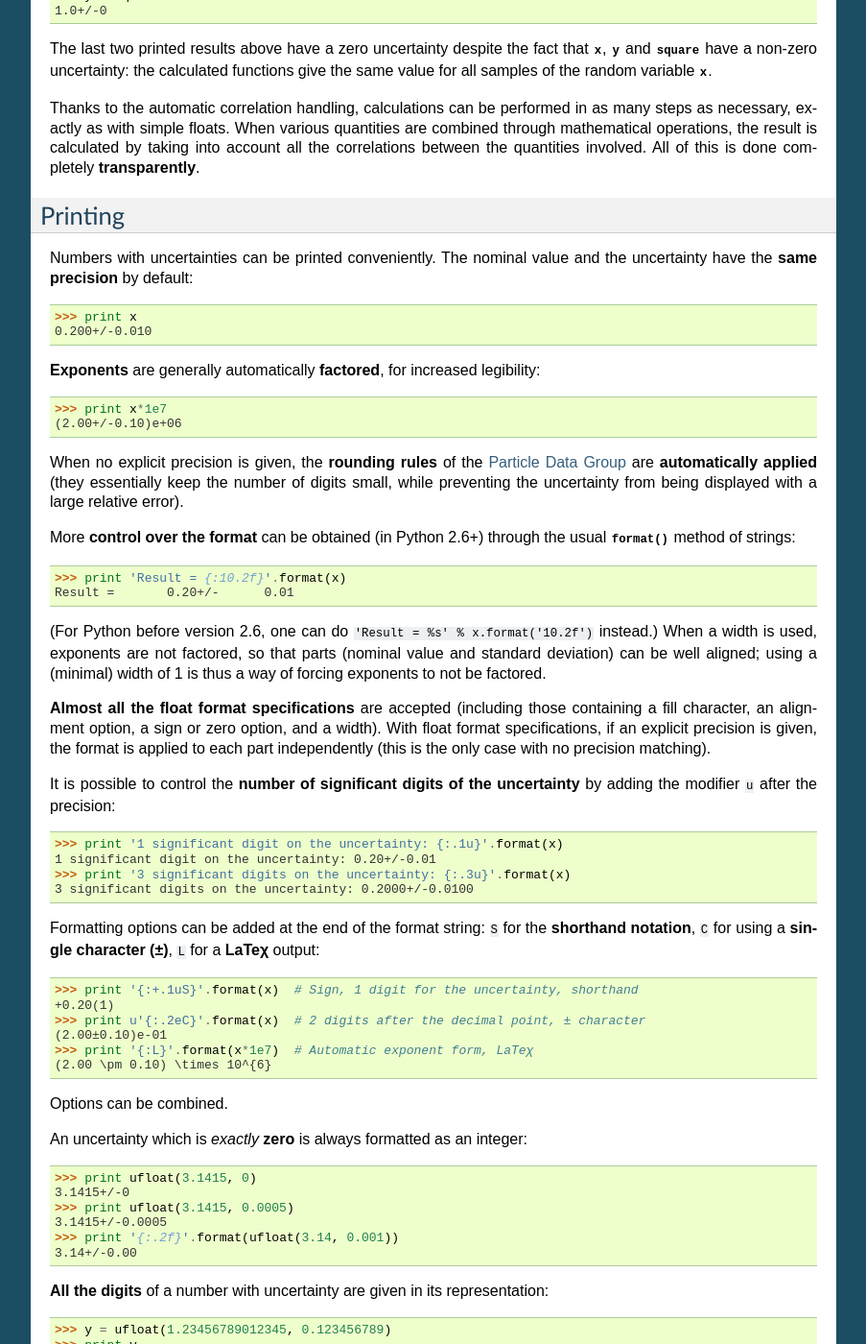
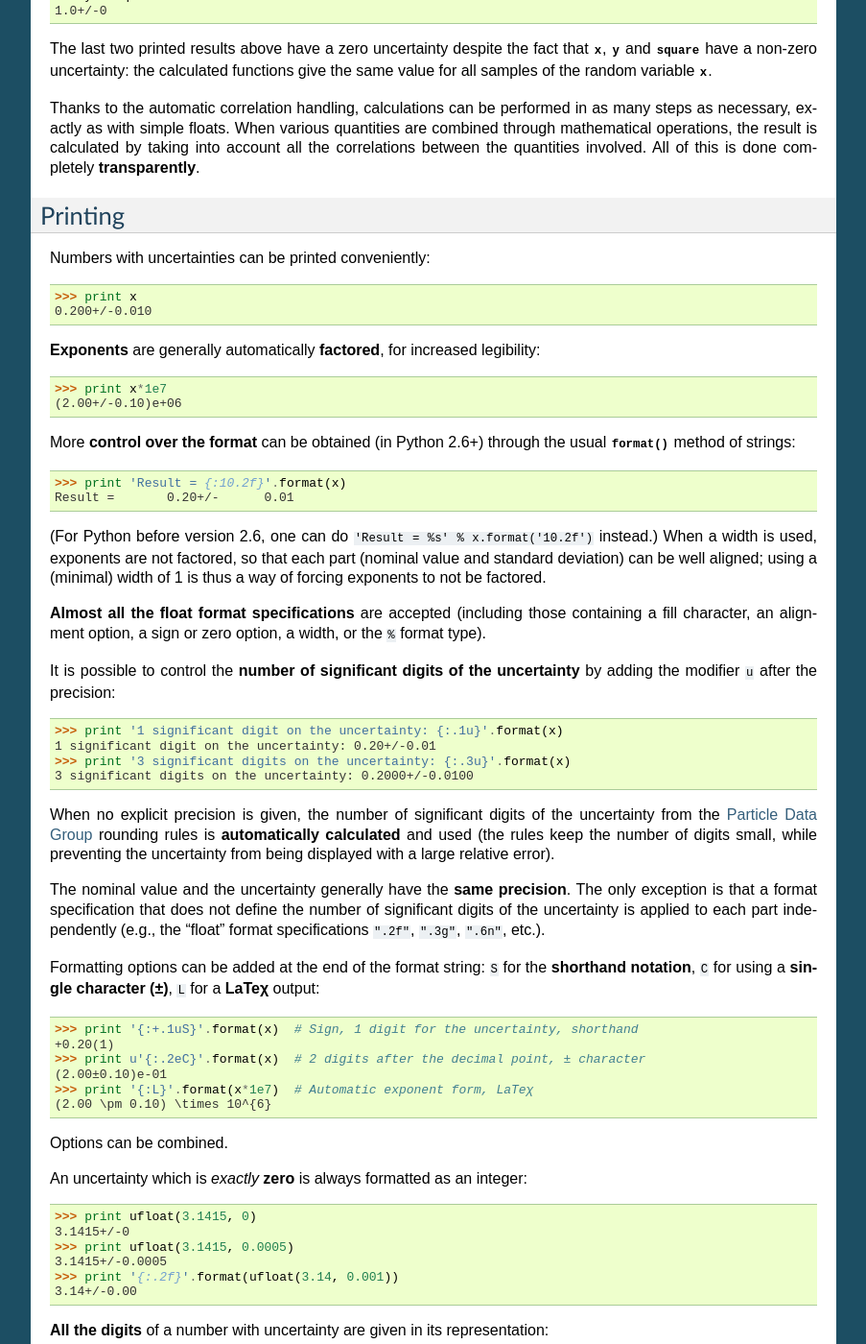
Before and after one commit to lmfit/uncertainties, a Sphinx documentation site: the page built from doc/user_guide.rst, in a window 1280 px wide and 1400 px high, scrolled down 2068 px. Shown: the whole window at 96% size, without its empty margins (198-1101 px from the left). Built offline with Sphinx 7.4.7, drawn with Linux system fonts in a browser that asks for light colours; the version number is read from the project's files by our own code.

Commit message:
Reworked the description of the "uncertainty control" mode.

```diff
--- a/doc/user_guide.rst
+++ b/doc/user_guide.rst
@@ -147,8 +147,7 @@ Printing
 
 .. Basic examples:
 
-Numbers with uncertainties can be printed conveniently. The nominal
-value and the uncertainty have the **same precision** by default:
+Numbers with uncertainties can be printed conveniently:
 
 >>> print x
 0.200+/-0.010
@@ -161,13 +160,6 @@ legibility:
 
 .. Usage:
 
-When no explicit precision is given, the **rounding rules** of the
-`Particle Data Group
-<http://PDG.lbl.gov/2010/reviews/rpp2010-rev-rpp-intro.pdf>`_ are
-**automatically applied** (they essentially keep the number of digits
-small, while preventing the uncertainty from being displayed with a
-large relative error).
-
 More **control over the format** can be obtained (in Python 2.6+)
 through the usual :func:`format` method of strings:
 
@@ -176,15 +168,15 @@ Result =       0.20+/-      0.01
 
 (For Python before version 2.6, one can do ``'Result = %s' %
 x.format('10.2f')`` instead.) When a width is used, exponents are not
-factored, so that parts (nominal value and standard deviation) can be
-well aligned; using a (minimal) width of 1 is thus a way of forcing
+factored, so that each part (nominal value and standard deviation) can
+be well aligned; using a (minimal) width of 1 is thus a way of forcing
 exponents to not be factored.
 
 **Almost all the float format specifications** are accepted (including
 those containing a fill character, an alignment option, a sign or zero
-option, and a width). With float format specifications, if an explicit
-precision is given, the format is applied to each part independently
-(this is the only case with no precision matching).
+option, a width, or the ``%`` format type).
+
+.. Precision control:
 
 It is possible to control the **number of significant digits of the
 uncertainty** by adding the modifier ``u`` after the precision:
@@ -193,6 +185,19 @@ uncertainty** by adding the modifier ``u`` after the precision:
 1 significant digit on the uncertainty: 0.20+/-0.01
 >>> print '3 significant digits on the uncertainty: {:.3u}'.format(x)
 3 significant digits on the uncertainty: 0.2000+/-0.0100
+
+When no explicit precision is given, the number of significant digits
+of the uncertainty from the `Particle Data Group
+<http://PDG.lbl.gov/2010/reviews/rpp2010-rev-rpp-intro.pdf>`_ rounding
+rules is **automatically calculated** and used (the rules keep the
+number of digits small, while preventing the uncertainty from being
+displayed with a large relative error).
+
+The nominal value and the uncertainty generally have the **same
+precision**.  The only exception is that a format specification that
+does not define the number of significant digits of the uncertainty is
+applied to each part independently (e.g., the "float" format
+specifications ``".2f"``, ``".3g"``, ``".6n"``, etc.).
 
 .. Options
 
```
